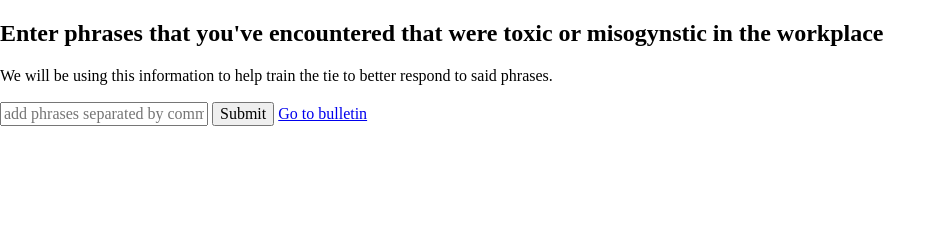
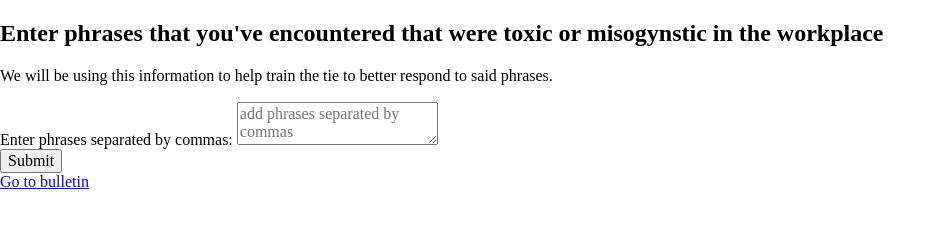
Before and after one commit to sonia9uppal/sonia9uppal.github.io, a plain HTML site: page form.html in a window 1280 px wide. Shown: the whole page, without its empty margins (0-946 px from the left). Drawn offline with nearby package versions, Linux system fonts and the light colour scheme.

Commit message:
basic form features

```diff
--- a/form.html
+++ b/form.html
@@ -13,8 +13,17 @@
     We will be using this
     information to help train the tie to better respond to said phrases.
   </p>
-  <input type="text" placeholder="add phrases separated by commas" id="phrases"></input>
-  <button type="submit" id="submitButton">Submit</button>
+  <form action="/bulletin" method="post">
+    <div>
+      <label for="phrases">Enter phrases separated by commas:
+      </label>
+      <textarea placeholder="add phrases separated by commas" id="phrases" name="user_phrases"></textarea>
+    </div>
+    <div class="button">
+      <button type="submit" id="submitButton">Submit</button>
+    </div>
+    <!--<input type="text" placeholder="add phrases separated by commas" id="phrases"></input>-->
+  </form>
   <a href="./bulletin.html">Go to bulletin</a>
 </body>
 <script type="text/javascript" src="assets/script/script.js"></script>
```
